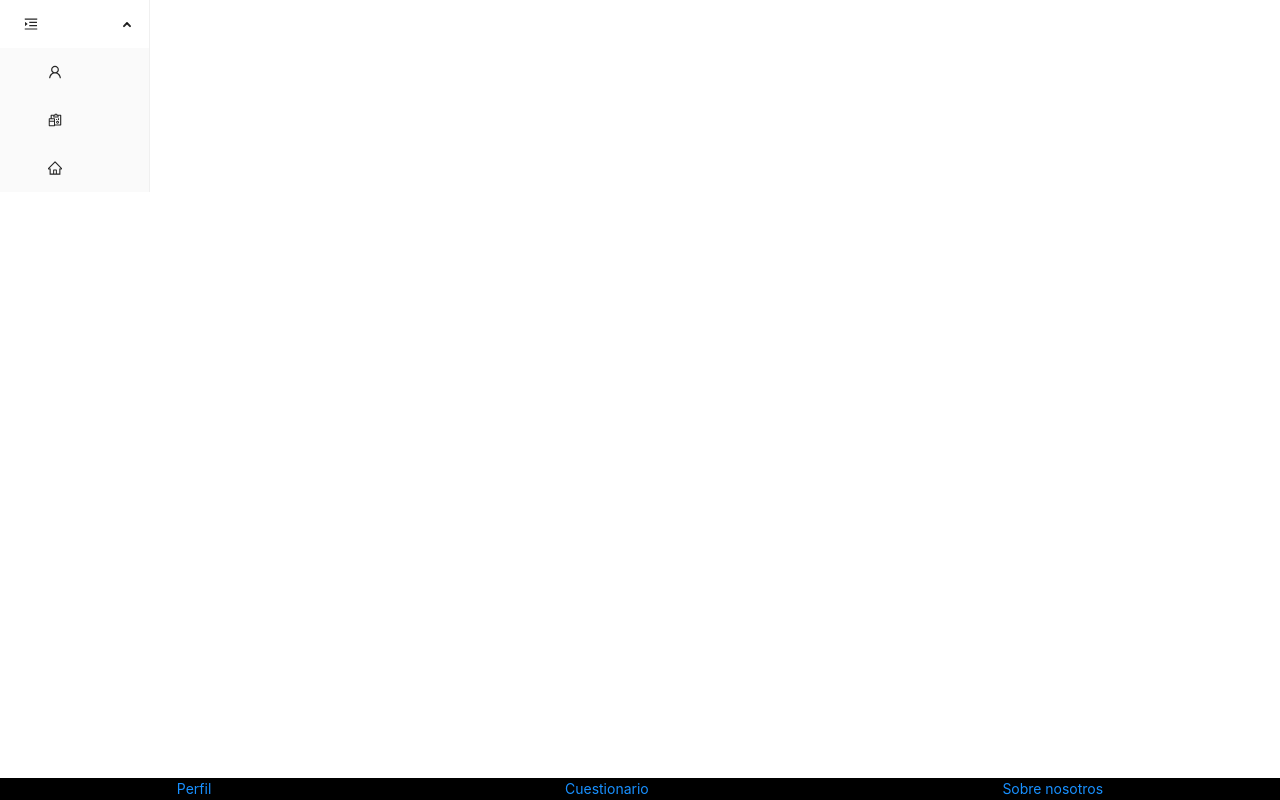
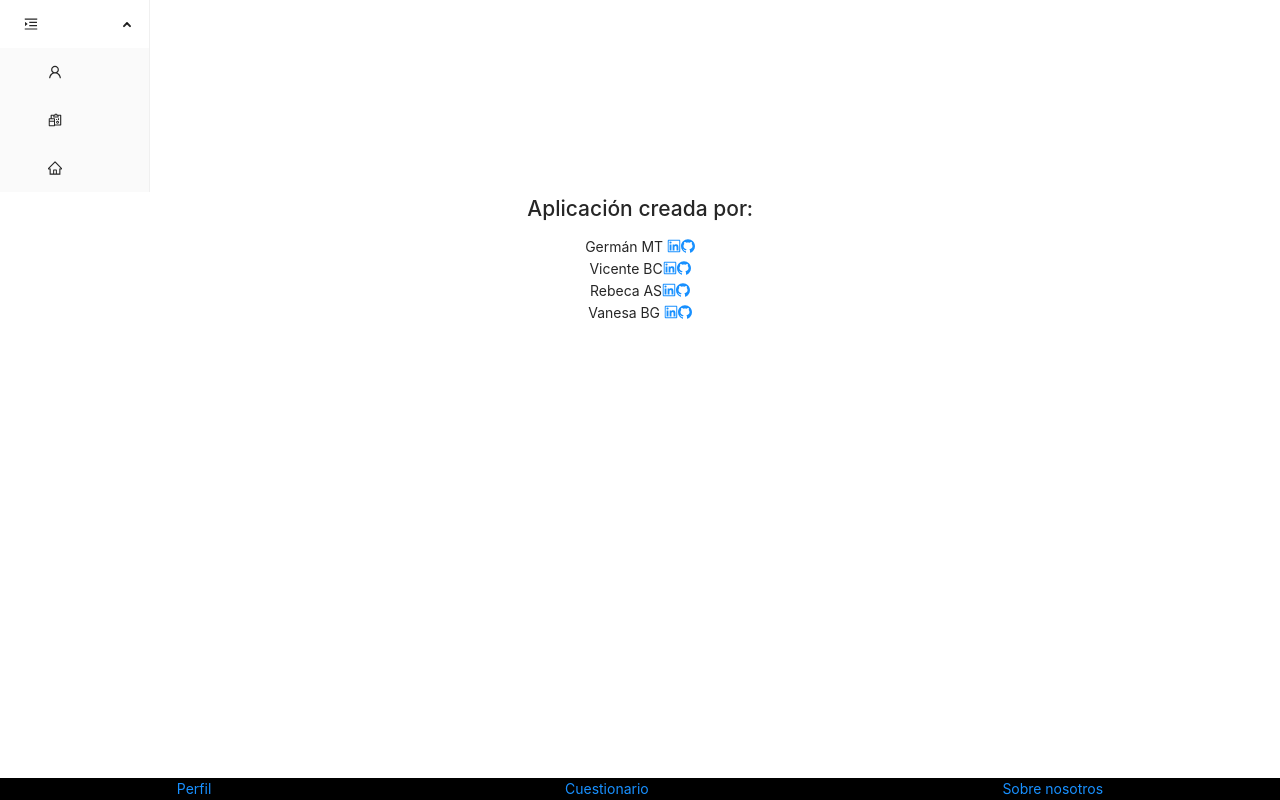
Before and after one commit to vaneebg/FRONTEND-TRIPULACIONES, a React (Create React App) app: page /aboutUs in a window 1280 px wide. Built offline with nearby package versions, Linux system fonts and the light colour scheme; no server answers.

Commit message:
componente about us

```diff
--- a/src/App.jsx
+++ b/src/App.jsx
@@ -10,6 +10,7 @@ import 'antd/dist/antd.css';
 import Profile from './components/Main/Profile/Profile';
 import Quiz from './components/Main/Quiz/Quiz';
 import Register from './components/Home/Register/Register';
+import AboutUs from './components/AboutUs/AboutUs';
 
 function App() {
   return (
@@ -22,6 +23,7 @@ function App() {
           <Route path='/profile' element={<PrivateZone><Profile /></PrivateZone>} />
           <Route path='/quiz' element={<PrivateZone><Quiz /></PrivateZone>} />
           <Route path='/register' element={<Register />} />
+          <Route path='/aboutUs' element={<AboutUs/>}/>
         </Routes>
         <Footer />
       </BrowserRouter>
--- /dev/null
+++ b/src/components/AboutUs/AboutUs.jsx
@@ -0,0 +1,21 @@
+
+import { GithubOutlined, LinkedinOutlined } from "@ant-design/icons";
+
+
+const AboutUs = () => {
+  return (
+    <div>
+        <h2>Aplicación creada por:</h2>
+        <span>Germán MT</span> <a href="https://www.linkedin.com/in/moltorger/"><LinkedinOutlined className='svg' /></a>
+        <a href="https://github.com/Molerog"><GithubOutlined className='svg' /></a><br />
+        <span>Vicente BC</span><a href="https://www.linkedin.com/in/vibarcar/"><LinkedinOutlined className='svg' /></a>
+        <a href="https://github.com/Vincecoorp21"><GithubOutlined className='svg' /></a> <br />
+        <span>Rebeca AS</span><a href="https://www.linkedin.com/in/rebeca-as/"><LinkedinOutlined className='svg' /></a>
+        <a href="https://github.com/RebecaASuesta"><GithubOutlined className='svg' /></a> <br />
+        <span>Vanesa BG</span>  <a href="https://www.linkedin.com/in/vanesa-bg/"><LinkedinOutlined className='svg' /></a>
+        <a href="https://github.com/vaneebg"><GithubOutlined className='svg' /></a>
+    </div>
+  )
+}
+
+export default AboutUs
--- a/src/components/Main/Routes/Route/Route.jsx
+++ b/src/components/Main/Routes/Route/Route.jsx
@@ -42,14 +42,15 @@ const Route = () => {
                 <span>Descripción: {el.description}</span> <br />
                 <span>Dificultad: {el.difficulty}</span> <br />
                 <span>Duración del trayecto: {el.duration}</span>
-                <div style={styles.wrapper}>
+                <img src={el.image} alt="" />
+                {/* <div style={styles.wrapper}>
 
                     <MapContainer style={styles.map} center={[39.46975, -0.37739]} zoom={13}>
                         <TileLayer url={'https://{s}.tile.openstreetmap.de/{z}/{x}/{y}.png'} />
                         {points}
                         <Polyline pathOptions={blackOptions} positions={polyline} />
                     </MapContainer>
-                </div>
+                </div> */}
             </div>
         )
     })
--- a/src/components/Main/Routes/Route/Route.scss
+++ b/src/components/Main/Routes/Route/Route.scss
@@ -10,3 +10,6 @@
     width:60%;
     margin:1em;
 }
+img{
+    width:15em;
+}
```
